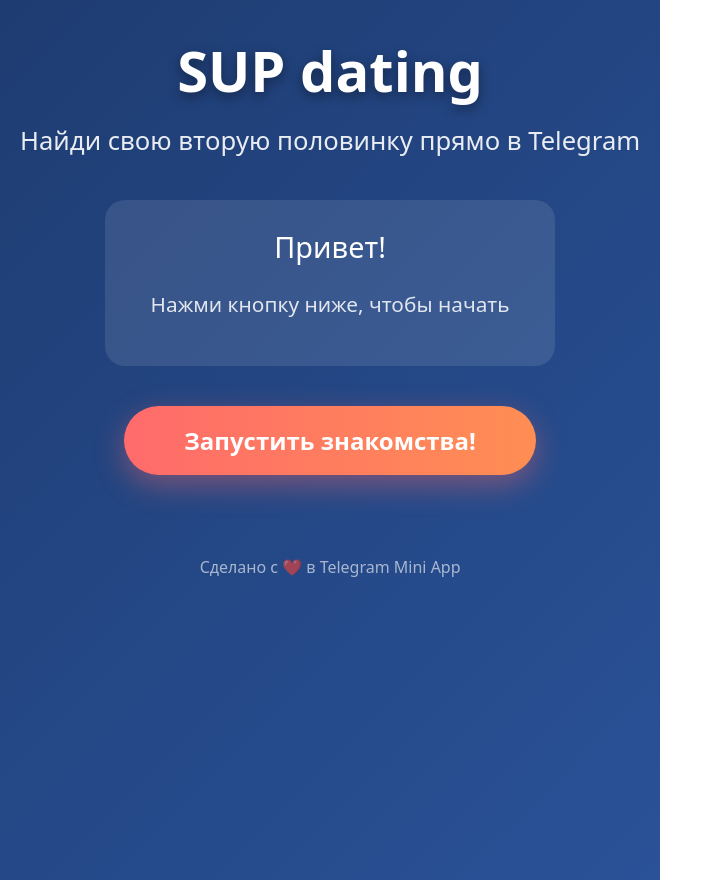
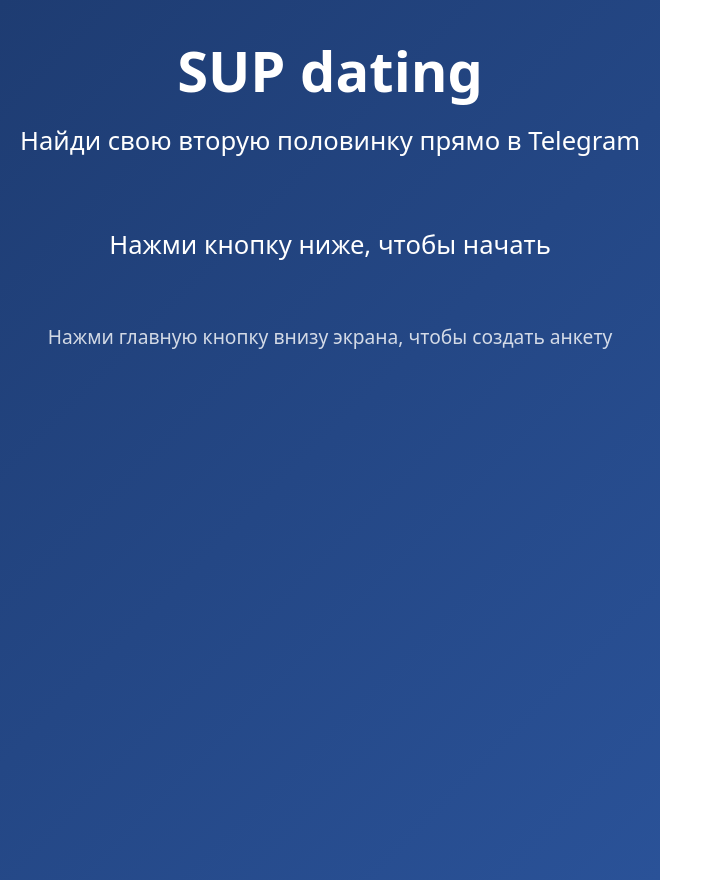
Before and after one commit to pavelayrapetov/supdating, a React (Vite) app: page / in a window 1280 px wide. Shown: the whole page, without its empty margins (0-723 px from the left). Built offline with nearby package versions, Linux system fonts and the light colour scheme.

Commit message:
Добавлена логика первого входа: анкета - поиск

```diff
--- a/src/App.tsx
+++ b/src/App.tsx
@@ -2,8 +2,11 @@
 
 function App() {
   const [user, setUser] = useState<any>(null);
+  const [screen, setScreen] = useState<'loading' | 'home' | 'profile' | 'search'>('loading');
+  const [profile, setProfile] = useState<any>(null);
 
   useEffect(() => {
+    // 1. Инициализация Telegram WebApp
     if (window.Telegram?.WebApp) {
       const tg = window.Telegram.WebApp;
       tg.ready();
@@ -15,127 +18,176 @@
         setUser(initUser);
       }
 
-      // Главная кнопка Telegram внизу экрана
-      tg.MainButton.setText('Запустить знакомства 🔥');
-      tg.MainButton.setParams({
-        color: '#00ff88',
-        text_color: '#000000'
-      });
+      // Главная кнопка Telegram
+      tg.MainButton.setText('Продолжить');
+      tg.MainButton.setParams({ color: '#00ff88', text_color: '#000000' });
       tg.MainButton.show();
 
       tg.MainButton.onClick(() => {
-        alert(`Привет, ${user?.first_name || 'путешественник'}!\n\nПоиск пары запущен! 💘`);
+        if (screen === 'home') {
+          setScreen('profile');
+        } else if (screen === 'profile') {
+          saveProfile(); // Сохраняем анкету
+          setScreen('search');
+        }
       });
+
+      // 2. Проверяем, заполнена ли анкета (localStorage)
+      const savedProfile = localStorage.getItem('sup_dating_profile');
+      if (savedProfile) {
+        setProfile(JSON.parse(savedProfile));
+        setScreen('search'); // Если анкета есть — сразу на поиск
       } else {
-      console.warn('Это не Telegram Mini App');
+        setScreen('home'); // Первый раз — главный экран
       }
-  }, [user]);
+    } else {
+      // Не в Telegram — показываем заглушку
+      setScreen('home');
+    }
+  }, [screen]);
 
+  // Сохранение анкеты в localStorage
+  const saveProfile = () => {
+    // Здесь будет твоя форма — пока заглушка
+    const newProfile = {
+      age: 25,
+      gender: 'male',
+      about: 'Люблю путешествия и кофе ☕',
+      createdAt: new Date().toISOString(),
+    };
+    localStorage.setItem('sup_dating_profile', JSON.stringify(newProfile));
+    setProfile(newProfile);
+    alert('Анкета сохранена! Теперь ищем пару 💘');
+  };
+
+  // Главный экран (первый раз)
+  if (screen === 'loading') {
+    return <div style={{ height: '100vh', display: 'flex', alignItems: 'center', justifyContent: 'center', background: '#0f0f1a', color: 'white' }}>Загрузка...</div>;
+  }
+
+  if (screen === 'home') {
     return (
-    <div
-      style={{
+      <div style={{
         minHeight: '100vh',
         padding: '40px 20px',
         background: 'linear-gradient(135deg, #1e3c72 0%, #2a5298 100%)',
         color: 'white',
-        fontFamily: 'system-ui, -apple-system, sans-serif',
         display: 'flex',
         flexDirection: 'column',
         alignItems: 'center',
         textAlign: 'center',
-      }}
-    >
-      <h1
-        style={{
-          fontSize: '3.5rem',
-          margin: '0 0 20px 0',
-          textShadow: '0 4px 12px rgba(0,0,0,0.4)',
-        }}
-      >
-        SUP dating
-      </h1>
-
-      <p style={{ fontSize: '1.6rem', margin: '0 0 40px 0', opacity: 0.9 }}>
-        Найди свою вторую половинку прямо в Telegram
-      </p>
+      }}>
+        <h1 style={{ fontSize: '3.5rem', margin: '0 0 20px 0' }}>SUP dating</h1>
+        <p style={{ fontSize: '1.6rem', margin: '0 0 40px 0' }}>Найди свою вторую половинку прямо в Telegram</p>
 
         {user ? (
-        <div
-          style={{
-            background: 'rgba(255,255,255,0.15)',
-            padding: '25px',
-            borderRadius: '20px',
-            marginBottom: '40px',
-            width: '90%',
-            maxWidth: '400px',
-            backdropFilter: 'blur(10px)',
-            boxShadow: '0 8px 32px rgba(0,0,0,0.3)',
-          }}
-        >
-          <p style={{ fontSize: '2.2rem', margin: '0 0 10px 0' }}>
-            Привет, <strong>{user.first_name} {user.last_name || ''}!</strong> 👋
+          <p style={{ fontSize: '2rem', marginBottom: '40px' }}>
+            Привет, <strong>{user.first_name}!</strong> 👋
           </p>
-          {user.username && (
-            <p style={{ fontSize: '1.5rem', opacity: 0.9 }}>
-              @{user.username}
+        ) : (
+          <p style={{ fontSize: '1.6rem', marginBottom: '40px' }}>
+            Нажми кнопку ниже, чтобы начать
           </p>
         )}
-        </div>
-      ) : (
-        <div
-          style={{
-            background: 'rgba(255,255,255,0.1)',
-            padding: '25px',
-            borderRadius: '20px',
-            marginBottom: '40px',
-            width: '90%',
-            maxWidth: '400px',
-          }}
-        >
-          <p style={{ fontSize: '1.8rem', margin: '0 0 15px 0' }}>
-            Привет!
-          </p>
-          <p style={{ fontSize: '1.3rem', opacity: 0.85 }}>
-            Нажми кнопку ниже, чтобы начать
+
+        <p style={{ fontSize: '1.2rem', opacity: 0.8, marginBottom: '60px' }}>
+          Нажми главную кнопку внизу экрана, чтобы создать анкету
         </p>
       </div>
-      )}
+    );
+  }
+
+  // Экран создания анкеты (первый раз)
+  if (screen === 'profile') {
+    return (
+      <div style={{
+        minHeight: '100vh',
+        padding: '40px 20px',
+        background: 'linear-gradient(135deg, #1e3c72 0%, #2a5298 100%)',
+        color: 'white',
+        display: 'flex',
+        flexDirection: 'column',
+        alignItems: 'center',
+      }}>
+        <h1 style={{ fontSize: '2.8rem', marginBottom: '30px' }}>Создай анкету</h1>
+
+        <input
+          type="number"
+          placeholder="Возраст"
+          style={{ padding: '15px', margin: '10px', width: '80%', borderRadius: '12px', border: 'none', fontSize: '1.2rem' }}
+        />
+        <select
+          style={{ padding: '15px', margin: '10px', width: '80%', borderRadius: '12px', border: 'none', fontSize: '1.2rem' }}
+        >
+          <option value="">Пол</option>
+          <option value="male">Мужчина</option>
+          <option value="female">Женщина</option>
+          <option value="other">Другое</option>
+        </select>
+        <textarea
+          placeholder="Расскажи о себе..."
+          style={{ padding: '15px', margin: '10px', width: '80%', height: '120px', borderRadius: '12px', border: 'none', fontSize: '1.2rem' }}
+        />
 
         <button
-        onClick={() => {
-          alert(
-            `Запускаем знакомства!\n\nПривет, ${user?.first_name || 'путешественник'}! 💘`
-          );
-        }}
+          onClick={saveProfile}
           style={{
+            marginTop: '30px',
             padding: '18px 60px',
             fontSize: '1.5rem',
-          fontWeight: 'bold',
             background: 'linear-gradient(90deg, #ff6b6b, #ff8e53)',
             color: 'white',
             border: 'none',
             borderRadius: '50px',
             cursor: 'pointer',
-          boxShadow: '0 10px 30px rgba(255, 107, 107, 0.4)',
-          transition: 'all 0.3s ease',
-        }}
-        onMouseOver={(e) => {
-          e.currentTarget.style.transform = 'scale(1.08)';
-          e.currentTarget.style.boxShadow = '0 15px 40px rgba(255, 107, 107, 0.6)';
-        }}
-        onMouseOut={(e) => {
-          e.currentTarget.style.transform = 'scale(1)';
-          e.currentTarget.style.boxShadow = '0 10px 30px rgba(255, 107, 107, 0.4)';
           }}
         >
-        Запустить знакомства!
+          Сохранить и продолжить
         </button>
-
-      <p style={{ marginTop: '80px', fontSize: '1rem', opacity: 0.6 }}>
-        Сделано с ❤️ в Telegram Mini App
-      </p>
       </div>
     );
   }
 
+  // Экран поиска (для тех, кто уже заполнил анкету)
+  if (screen === 'search') {
+    return (
+      <div style={{
+        minHeight: '100vh',
+        padding: '40px 20px',
+        background: 'linear-gradient(135deg, #1e3c72 0%, #2a5298 100%)',
+        color: 'white',
+        display: 'flex',
+        flexDirection: 'column',
+        alignItems: 'center',
+        textAlign: 'center',
+      }}>
+        <h1 style={{ fontSize: '3rem', marginBottom: '30px' }}>Поиск пары</h1>
+        <p style={{ fontSize: '1.6rem', marginBottom: '40px' }}>
+          Ищем для тебя идеальную пару...
+        </p>
+        <div style={{ fontSize: '2rem', margin: '20px 0' }}>
+          🔥 Найдено 3 человека рядом
+        </div>
+        <button
+          onClick={() => alert('Скоро здесь будут реальные анкеты! 💘')}
+          style={{
+            padding: '18px 50px',
+            fontSize: '1.5rem',
+            background: '#ff6b6b',
+            color: 'white',
+            border: 'none',
+            borderRadius: '50px',
+            cursor: 'pointer',
+            marginTop: '40px',
+          }}
+        >
+          Показать анкеты
+        </button>
+      </div>
+    );
+  }
+
+  return null;
+}
+
 export default App;
```
Lines whose indentation alone changed are shown as unchanged.
